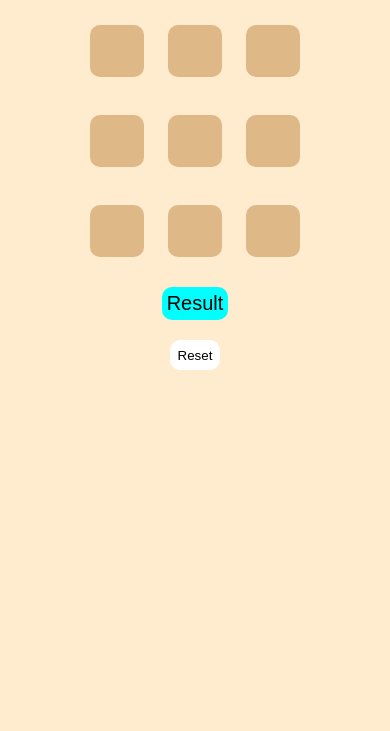
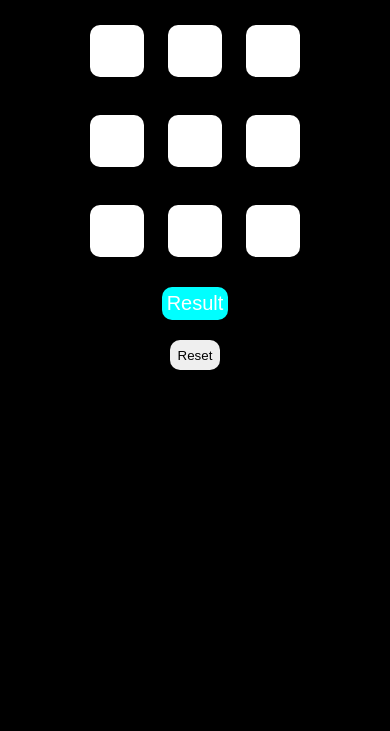
Before and after one commit to Loganlitzz/TIC-TAC-TOE, a plain HTML site: page index.html in a window 390 px wide. Shown: the part 113-844 px from the top of the page. Drawn offline with nearby package versions, Linux system fonts and the dark colour scheme.

Commit message:
little f'ed up with the css media query now its aight

```diff
--- a/main.css
+++ b/main.css
@@ -55,11 +55,6 @@ input:hover {
     transition: 0.3s ease-out;
     border-radius: 50%;
   }
-  /* class for js */
-  body.dark-theme{
-    background-color: black;
-    color: white;
-}
 
 /* class for js */
   @media (prefers-color-scheme: dark) {
@@ -70,16 +65,6 @@ input:hover {
     }
     input{
         background: white;
-    }
-    body{
-        background-color: blanchedalmond;
-        color: black;
-    }
-    input{
-        background: burlywood;
-    }
-    #but{
-        background-color: white;
     }
   }
 
@@ -111,5 +96,3 @@ input:hover {
     border-radius: 10px;
     cursor: default;
   }
-
-/* toggle preprs */
```
